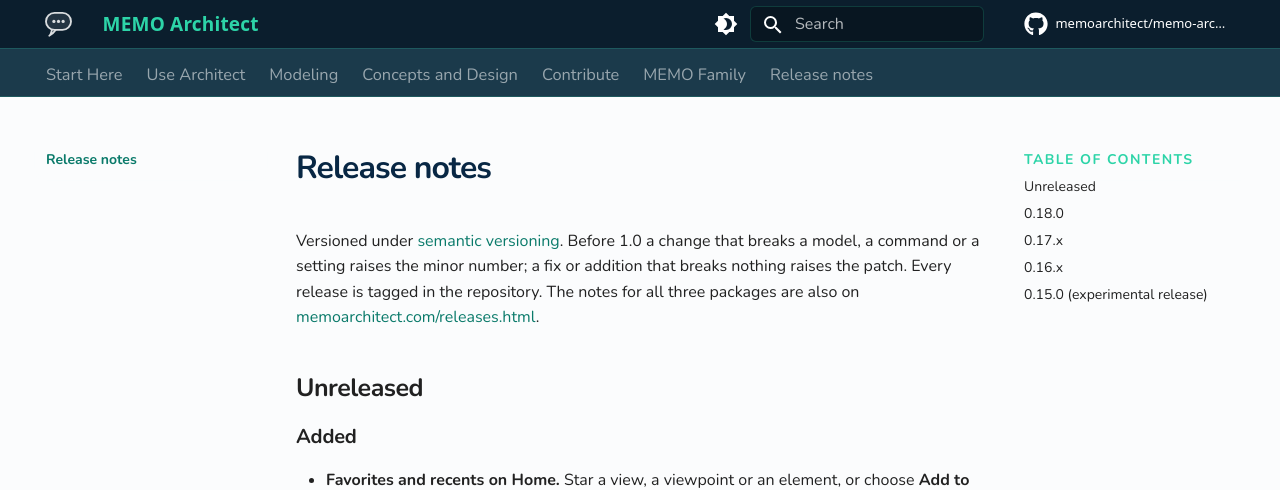
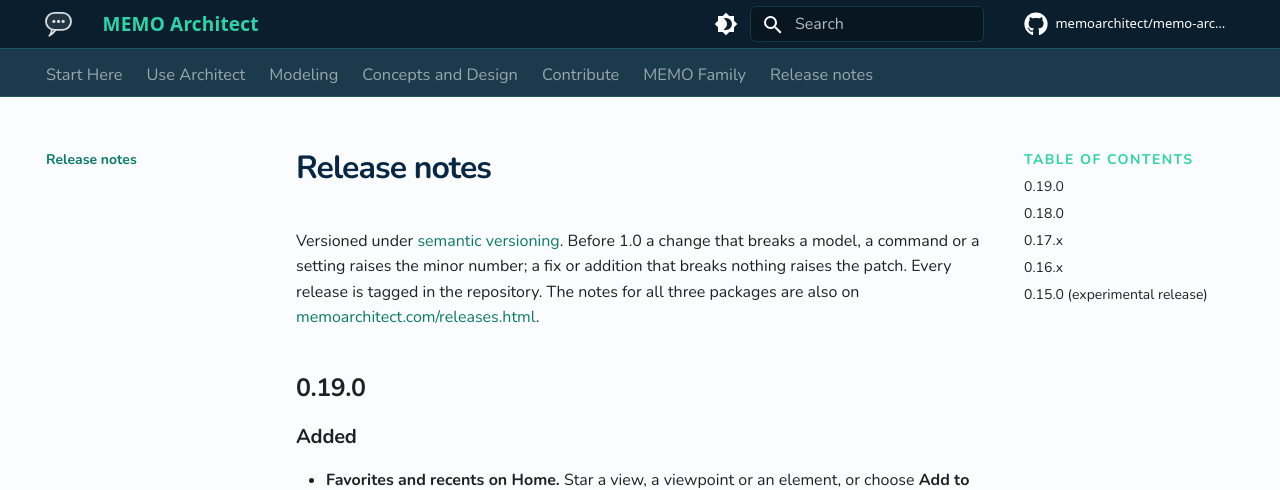
Before and after one commit to memoarchitect/memo-architect, an MkDocs documentation site: the page built from docs/src/release-notes.md, in a window 1280 px wide and 900 px high. Shown: the top 490 px of the window. Built offline with MkDocs 1.6.1 and Material for MkDocs 9.7.7, drawn with Linux system fonts in a browser that asks for light colours; comment, search, counter and statistics services are not loaded.

Commit message:
release: 0.19.0
Co-Authored-By: Claude Opus 5.5 <noreply@anthropic.com>

```diff
--- a/docs/src/release-notes.md
+++ b/docs/src/release-notes.md
@@ -2,7 +2,7 @@
 
 Versioned under [semantic versioning](https://semver.org/). Before 1.0 a change that breaks a model, a command or a setting raises the minor number; a fix or addition that breaks nothing raises the patch. Every release is tagged in the repository. The notes for all three packages are also on [memoarchitect.com/releases.html](https://memoarchitect.com/releases.html).
 
-## Unreleased
+## 0.19.0
 
 ### Added
 
--- a/docs/src/users/installation.md
+++ b/docs/src/users/installation.md
@@ -20,7 +20,7 @@ The build compiles Architect against the exact `@memoarchitect/tools` and
 separate `memo-meta` sibling workspace when changing all three together.
 
 Architect, Tools and the Ontology are released together and share a version
-number (0.18.0 at the time of writing). Keep the three on the same release:
+number (0.19.0 at the time of writing). Keep the three on the same release:
 `memo-architect upgrade <version>` moves a project to one release of all three
 and re-locks it.
 
--- a/package.json
+++ b/package.json
@@ -1,6 +1,6 @@
 {
   "name": "@memoarchitect/architect",
-  "version": "0.18.0",
+  "version": "0.19.0",
   "description": "MEMO Architect — interactive workbench and distributable viewer for medical device systems engineering",
   "type": "module",
   "bin": {
@@ -45,8 +45,8 @@
     "test:browser": "playwright test"
   },
   "dependencies": {
-    "@memoarchitect/ontology": "0.18.0",
-    "@memoarchitect/tools": "0.18.0",
+    "@memoarchitect/ontology": "0.19.0",
+    "@memoarchitect/tools": "0.19.0",
     "class-variance-authority": "^0.7.1",
     "clsx": "^2.1.1",
     "commander": "^12.1.0",
--- a/pyproject.toml
+++ b/pyproject.toml
@@ -1,6 +1,6 @@
 [project]
 name = "memo-architect-docs"
-version = "0.18.0"
+version = "0.19.0"
 description = "Documentation for MEMO Architect"
 requires-python = ">=3.10"
 dependencies = [
```
Also changed, not shown: README.md (+1 -1 lines), docs/src/index.md (+1 -1 lines), 1 other file.
